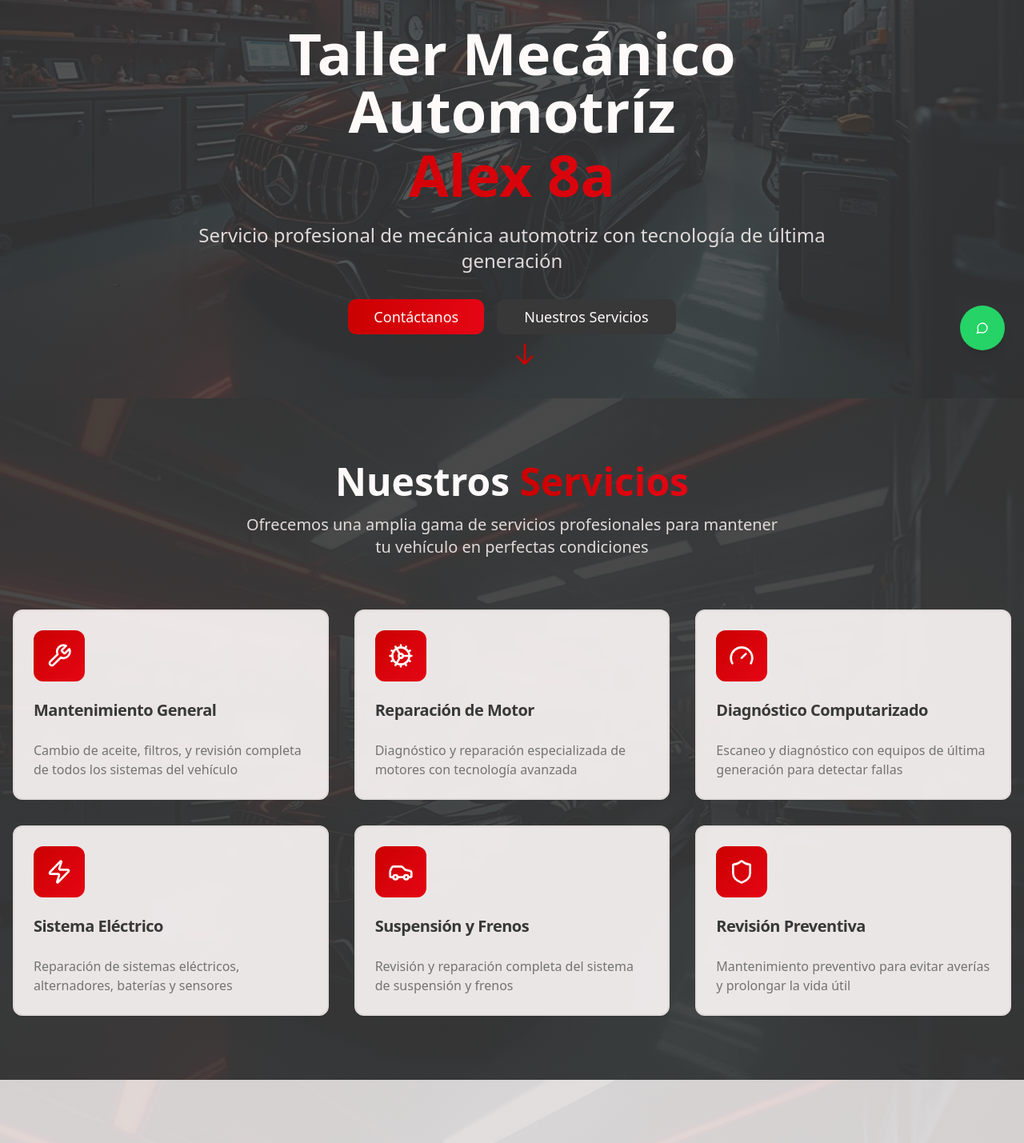
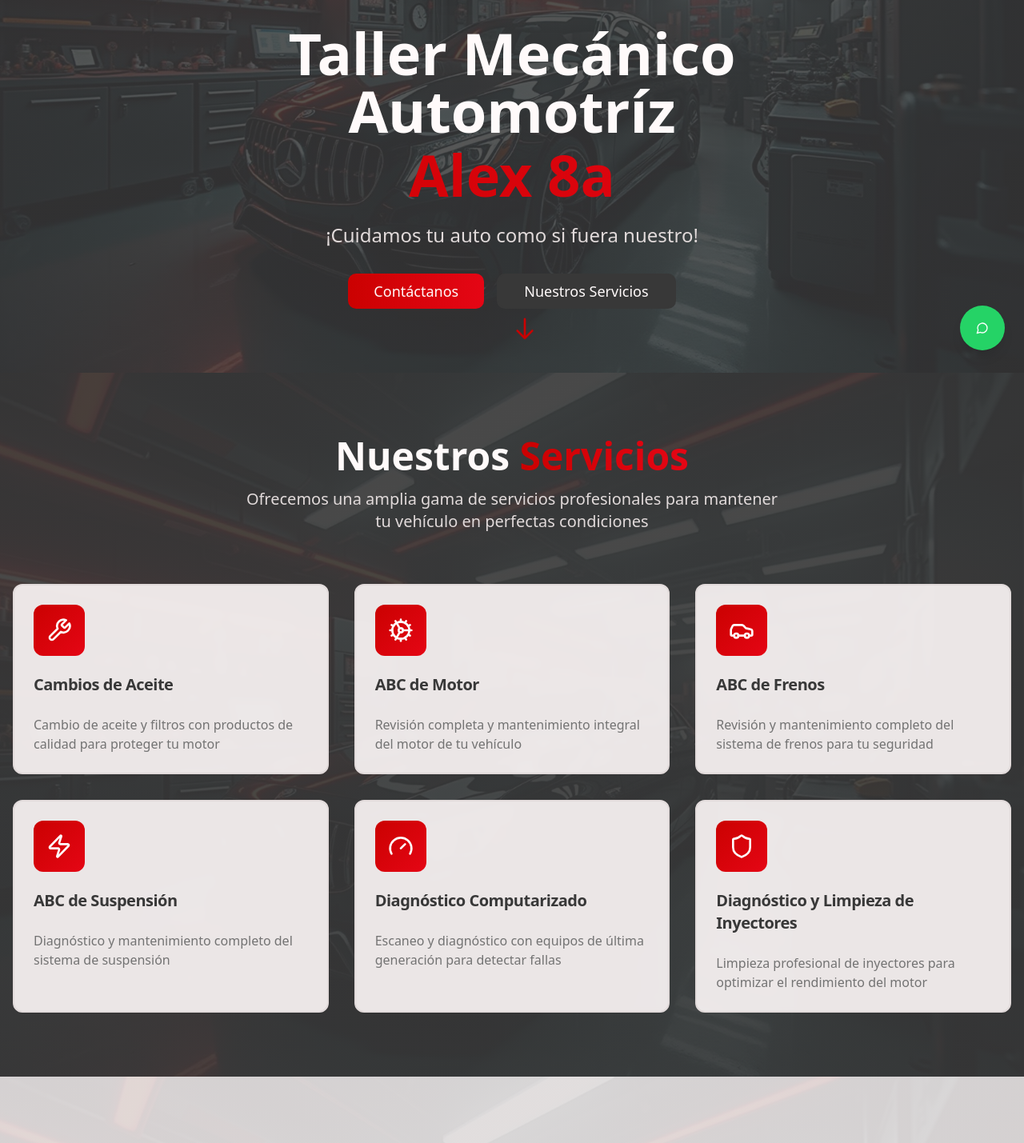
Before and after one commit to davido182/alex-mechanic-pro, a React (Vite) app: page / in a window 1280 px wide. Shown: the part 338-1767 px from the top of the page at 80% size. Built offline with nearby package versions, Linux system fonts and the light colour scheme; the HTML template or start-up script is replaced by a standard one.

Commit message:
Refactor: Update services text and add Calendly placeholder

```diff
--- a/index.html
+++ b/index.html
@@ -4,7 +4,7 @@
     <meta charset="UTF-8" />
     <meta name="viewport" content="width=device-width, initial-scale=1.0" />
     <title>Taller Mecánico Automotríz Álex Ochoa - Servicio Profesional</title>
-    <meta name="description" content="Servicio profesional de mecánica automotriz con tecnología de última generación. Mantenimiento, reparación y diagnóstico especializado en Alex 8a." />
+    <meta name="description" content="¡Cuidamos tu auto como si fuera nuestro! Servicio profesional de mecánica automotriz. Mantenimiento, reparación y diagnóstico especializado en Alex 8a." />
     <meta name="author" content="Taller Mecánico Automotríz Alex 8a" />
 
     <meta property="og:title" content="Taller Mecánico Automotríz Alex 8a" />
--- a/src/components/Contact.tsx
+++ b/src/components/Contact.tsx
@@ -105,9 +105,10 @@ const Contact = () => {
                 size="lg"
                 className="bg-background text-primary hover:bg-background/90 text-lg px-8 shadow-lg hover:shadow-xl transition-all duration-300"
                 onClick={() => {
-                  // TODO: Replace with your Calendly link
-                  // Example: https://calendly.com/your-username/appointment
-                  const calendlyUrl = ""; // Add your Calendly scheduling link here
+                  // CONFIGURACIÓN: Agrega tu enlace de Calendly aquí o usa variables de entorno
+                  // Para usar variables de entorno: import.meta.env.VITE_CALENDLY_URL
+                  // Formato: https://calendly.com/tu-usuario/30min
+                  const calendlyUrl = ""; // O usa: import.meta.env.VITE_CALENDLY_URL || ""
 
                   if (!calendlyUrl) {
                     // Configuration not complete - silently return in production
--- a/src/components/Hero.tsx
+++ b/src/components/Hero.tsx
@@ -31,7 +31,7 @@ const Hero = () => {
           </h1>
 
           <p className="text-xl md:text-2xl text-muted mb-8 animate-in slide-in-from-bottom duration-700 delay-300">
-            Servicio profesional de mecánica automotriz con tecnología de última generación
+            ¡Cuidamos tu auto como si fuera nuestro!
           </p>
 
           <div className="flex flex-col sm:flex-row gap-4 justify-center animate-in slide-in-from-bottom duration-700 delay-500">
--- a/src/components/Services.tsx
+++ b/src/components/Services.tsx
@@ -5,13 +5,23 @@ import heroBackground from "@/assets/hero-background.jpg";
 const services = [
   {
     icon: Wrench,
-    title: "Mantenimiento General",
-    description: "Cambio de aceite, filtros, y revisión completa de todos los sistemas del vehículo"
+    title: "Cambios de Aceite",
+    description: "Cambio de aceite y filtros con productos de calidad para proteger tu motor"
   },
   {
     icon: Cog,
-    title: "Reparación de Motor",
-    description: "Diagnóstico y reparación especializada de motores con tecnología avanzada"
+    title: "ABC de Motor",
+    description: "Revisión completa y mantenimiento integral del motor de tu vehículo"
+  },
+  {
+    icon: Car,
+    title: "ABC de Frenos",
+    description: "Revisión y mantenimiento completo del sistema de frenos para tu seguridad"
+  },
+  {
+    icon: Zap,
+    title: "ABC de Suspensión",
+    description: "Diagnóstico y mantenimiento completo del sistema de suspensión"
   },
   {
     icon: Gauge,
@@ -19,19 +29,9 @@ const services = [
     description: "Escaneo y diagnóstico con equipos de última generación para detectar fallas"
   },
   {
-    icon: Zap,
-    title: "Sistema Eléctrico",
-    description: "Reparación de sistemas eléctricos, alternadores, baterías y sensores"
-  },
-  {
-    icon: Car,
-    title: "Suspensión y Frenos",
-    description: "Revisión y reparación completa del sistema de suspensión y frenos"
-  },
-  {
     icon: Shield,
-    title: "Revisión Preventiva",
-    description: "Mantenimiento preventivo para evitar averías y prolongar la vida útil"
+    title: "Diagnóstico y Limpieza de Inyectores",
+    description: "Limpieza profesional de inyectores para optimizar el rendimiento del motor"
   }
 ];
 
--- a/src/components/WhatsAppButton.tsx
+++ b/src/components/WhatsAppButton.tsx
@@ -2,8 +2,10 @@ import { MessageCircle } from "lucide-react";
 import { Button } from "@/components/ui/button";
 
 const WhatsAppButton = () => {
-  // TODO: Add your WhatsApp business number here
-  const whatsappNumber = ""; // Format: 593967524863 (country code + number, no + or spaces)
+  // CONFIGURACIÓN: Agrega tu número de WhatsApp aquí o usa variables de entorno
+  // Para usar variables de entorno: import.meta.env.VITE_WHATSAPP_NUMBER
+  // Formato: solo números, sin + ni espacios (ejemplo: 523331234567)
+  const whatsappNumber = ""; // O usa: import.meta.env.VITE_WHATSAPP_NUMBER || ""
   const defaultMessage = "Hola, me gustaría agendar una cita para mi vehículo";
 
   const handleWhatsAppClick = () => {
```
Also changed, not shown: 1 other file (tests, documents, lock files or other folders).
